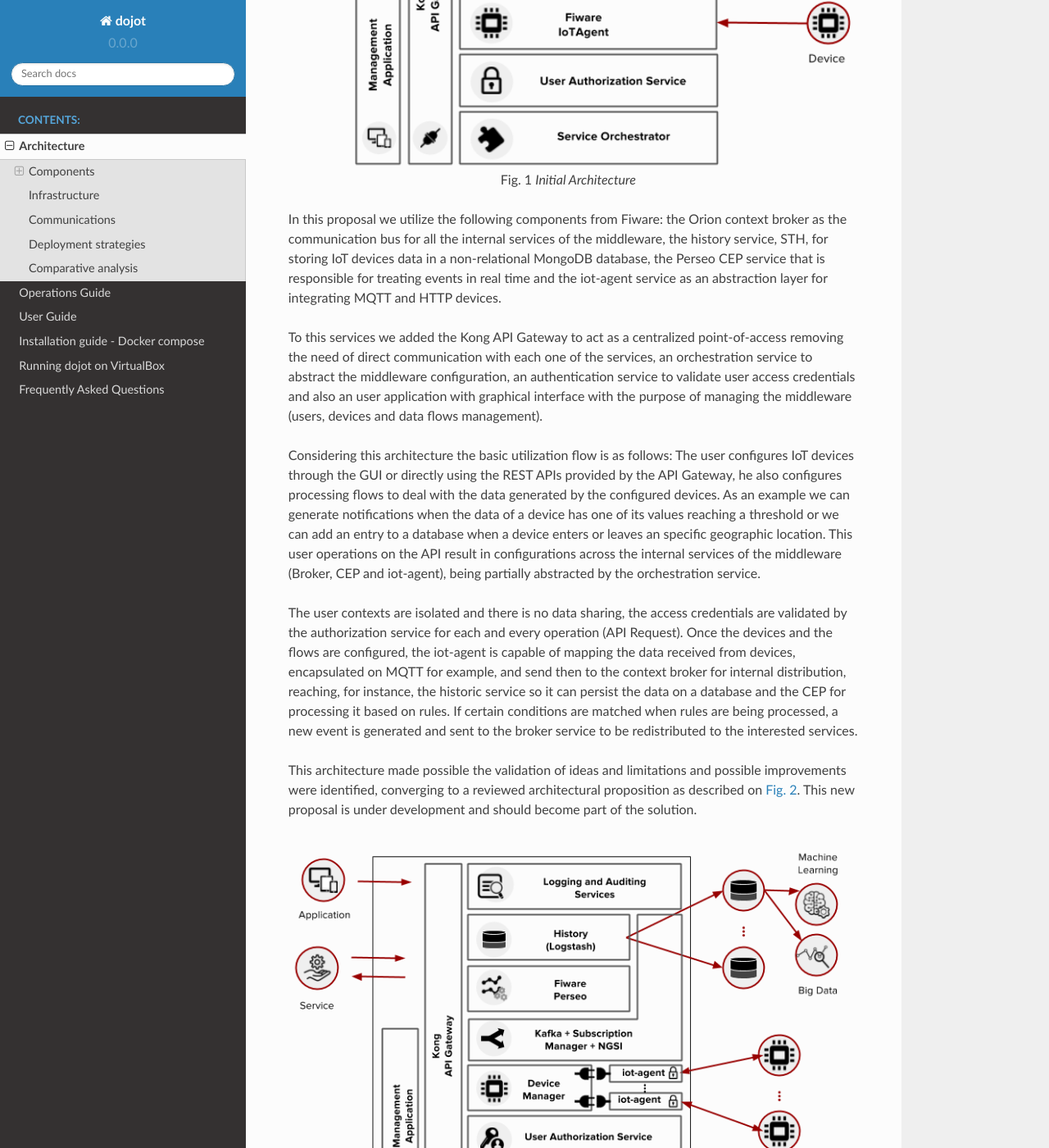
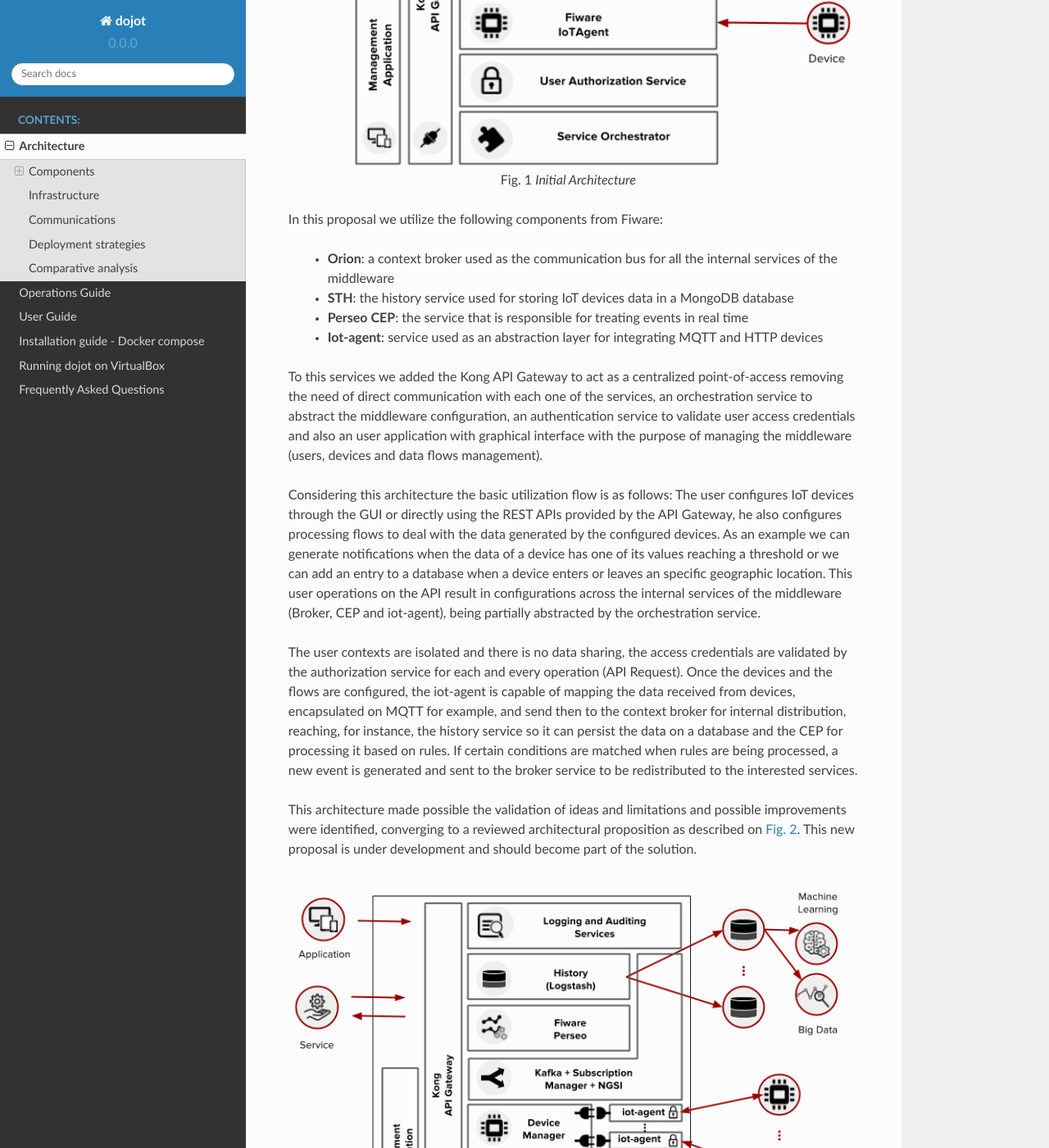
Before and after one commit to dojot/docs, a Sphinx documentation site: the page built from source/architecture.rst, in a window 1280 px wide and 1400 px high, scrolled down 1313 px. Shown: the whole window at 82% size. Built offline with Sphinx 7.4.7 and the Read the Docs theme 2.0.0, drawn with Linux system fonts in a browser that asks for light colours; some of the changed text lies outside the part shown.

Commit message:
Some fixes to the architecture documentation

```diff
--- a/source/architecture.rst
+++ b/source/architecture.rst
@@ -32,10 +32,12 @@
 
     Initial Architecture
 
-In this proposal we utilize the following components from Fiware: the Orion context broker as the communication bus for
-all the internal services of the middleware, the history service, STH, for storing IoT devices data in a non-relational
-MongoDB database, the Perseo CEP service that is responsible for treating events in real time and the iot-agent service
-as an abstraction layer for integrating MQTT and HTTP devices.
+In this proposal we utilize the following components from Fiware:
+
+    * **Orion**: a context broker used as the communication bus for all the internal services of the middleware
+    * **STH**: the history service used for storing IoT devices data in a MongoDB database
+    * **Perseo CEP**: the service that is responsible for treating events in real time
+    * **Iot-agent**: service used as an abstraction layer for integrating MQTT and HTTP devices
 
 To this services we added the Kong API Gateway to act as a centralized point-of-access removing the need of direct
 communication with each one of the services, an orchestration service to abstract the middleware configuration, an
@@ -52,7 +54,7 @@
 The user contexts are isolated and there is no data sharing, the access credentials are validated by the authorization
 service for each and every operation (API Request). Once the devices and the flows are configured, the iot-agent is
 capable of mapping the data received from devices, encapsulated on MQTT for example, and send then to the context broker
-for internal distribution, reaching, for instance, the historic service so it can persist the data on a database and the
+for internal distribution, reaching, for instance, the history service so it can persist the data on a database and the
 CEP for processing it based on rules. If certain conditions are matched when rules are being processed, a new event is
 generated and sent to the broker service to be redistributed to the interested services.
 
@@ -75,10 +77,11 @@
 Kafka + Subscription Manager + NGSI
 ***********************************
 
-Using Apache Kafka in conjunction with a subscriptions managers and a NGSI interface translator we compose a context
-broker analogous to Fiware Orion, with the addition of functionalities that are tipical to brokers, more processing
-power and scalability. Apache Kafka is a distributed platform that was consolidated for the construction of data
-pipelines in real time and streaming applications, differently from the Fiware Orion core that is a non-relational DB.
+Apache Kafka is a distributed messaging platform that can be used by applications which need to stream data or
+consume/produce data pipelines. In contrast to what Orion is, Kafka seems to be more appropriate to fulfil
+*dojot*'s architectural requirements (responsibility isolation, simplicity, and so on). And using it with a
+subscription manager and a NGSI interface translator, we can compose an entity which is very close to
+the features offered by Orion, in addition to improved speed and easier scalability.
 
 In Kafka, a specialized topics structure is used to insure isolation between different users and applications data,
 enabling a multi-tenant infrastructure.
@@ -171,12 +174,12 @@
 Web Application responsible for providing responsive interfaces to manage the *dojot* platform, including
 functionalities like:
 
-* User Profile Management: define profiles and the API permission associated to those profiles
-* User Management: Creation, Visualization, Edition and Deletion Operations
-* Applications Management: Creation, Visualization, Edition and Deletion Operations
-* Device Models Management: Creation, Visualization, Edition and Deletion Operations
-* Devices Management: Creation, Visualization (real time data), Edition and Deletion Operations
-* Processing Flows Management: Creation, Visualization, Edition and Deletion Operations
+* **User Profile Management**: define profiles and the API permission associated to those profiles
+* **User Management**: Creation, Visualization, Edition and Deletion Operations
+* **Applications Management**: Creation, Visualization, Edition and Deletion Operations
+* **Device Models Management**: Creation, Visualization, Edition and Deletion Operations
+* **Devices Management**: Creation, Visualization (real time data), Edition and Deletion Operations
+* **Processing Flows Management**: Creation, Visualization, Edition and Deletion Operations
 
 Elastic Service Controller
 **************************
```
Also changed, not shown: 1 other file.
